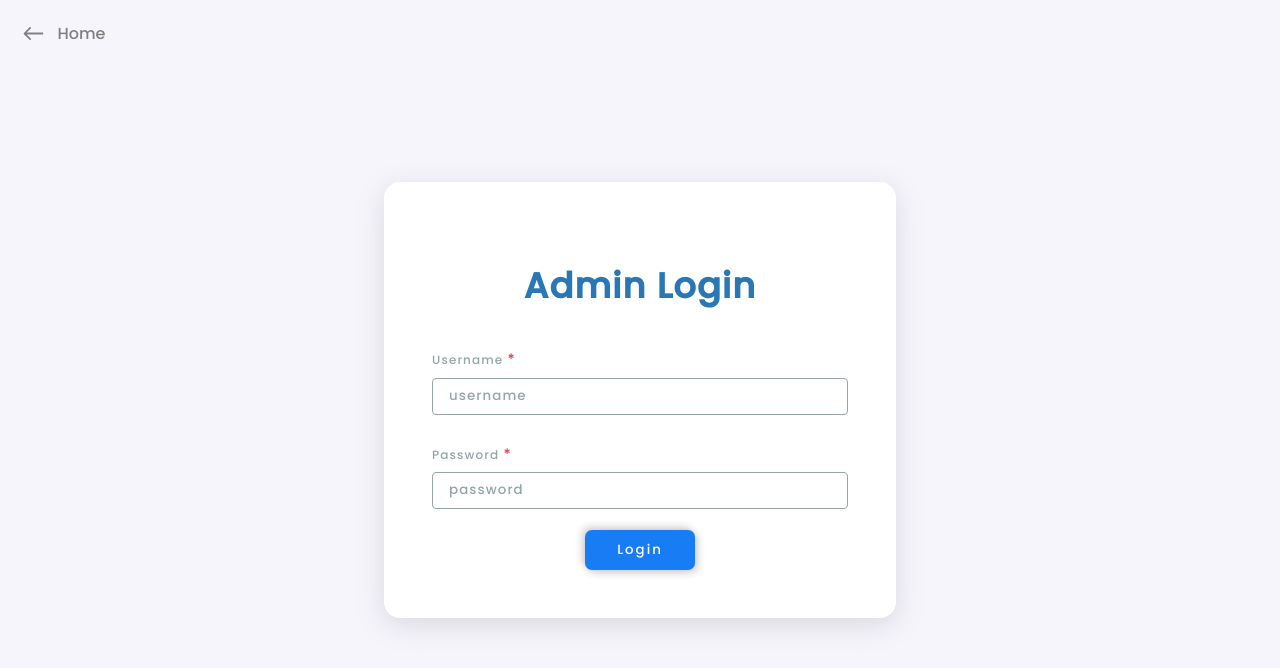
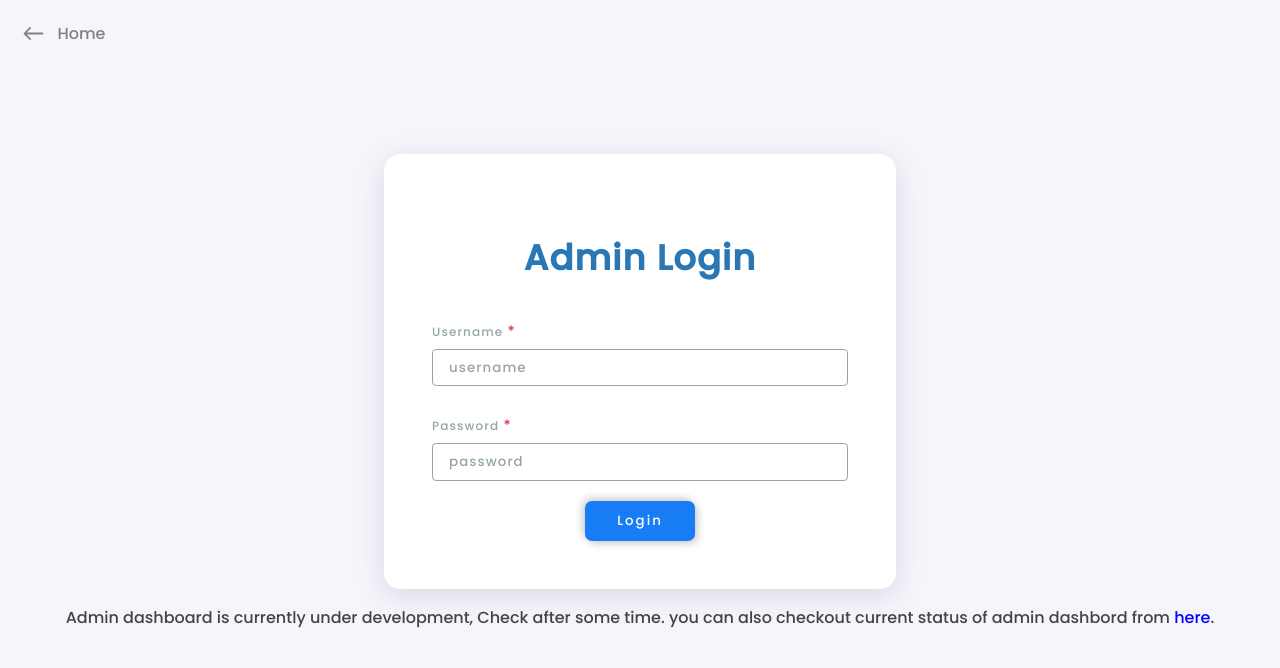
Before and after one commit to Nayanchauhan9999/portfolio, a Next.js app: page /admin/login in a window 1280 px wide. Shown: the top 668 px of the page. Built offline with nearby package versions, Linux system fonts and the light colour scheme.

Commit message:
fixing unexpected Paragraph bug and add note on admin login page

```diff
--- a/src/components/Admin/AdminLogin/AdminLogin.styles.ts
+++ b/src/components/Admin/AdminLogin/AdminLogin.styles.ts
@@ -6,6 +6,7 @@ export const StyledAdminLogin = styled.main`
   display: flex;
   align-items: center;
   justify-content: center;
+  flex-direction:column;
   background-color: ${(props) => props.theme.colors.background};
 `;
 
--- a/src/components/Admin/AdminLogin/index.tsx
+++ b/src/components/Admin/AdminLogin/index.tsx
@@ -9,6 +9,7 @@ import { Poppins } from "next/font/google";
 import { IoIosArrowRoundBack } from "react-icons/io";
 import Text from "@/components/__Shared/Text";
 import Link from "@/components/__Shared/Link";
+import Paragraph from "@/components/__Shared/Paragraph";
 
 const poppins = Poppins({
   subsets: ["latin"],
@@ -30,6 +31,14 @@ const AdminLogin = () => {
           <Text>Home</Text>
         </BackToHomepageButton>
       </Link>
+      <Paragraph textalign="justify">
+        Admin dashboard is currently under development, Check after some time.
+        you can also checkout current status of admin dashbord from
+        <Link href={"/admin/portal"}>
+          {" "}
+          <Text color="blue">here</Text>.
+        </Link>
+      </Paragraph>
     </StyledAdminLogin>
   );
 };
--- a/src/components/__Shared/Paragraph/Paragraph.style.ts
+++ b/src/components/__Shared/Paragraph/Paragraph.style.ts
@@ -35,11 +35,6 @@ export const StyledParagraph = styled.p<ParagraphProps>`
         ? props.theme.colors.blue
         : props.color};
     `}
-
-    &:hover{
-      color:inherit;
-    }
-
     ${(props) =>
     props.fontWeight &&
     css`
```
